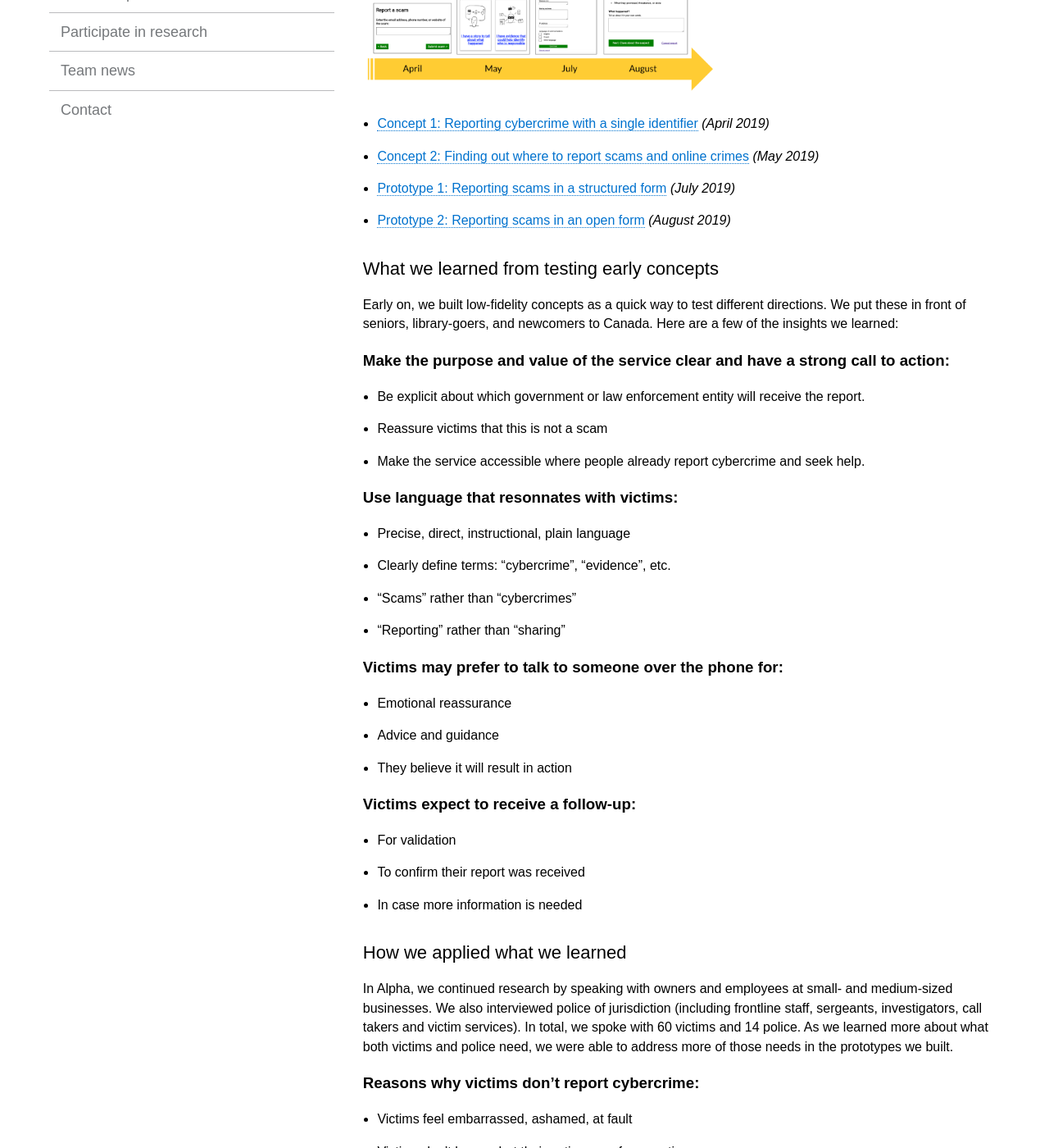
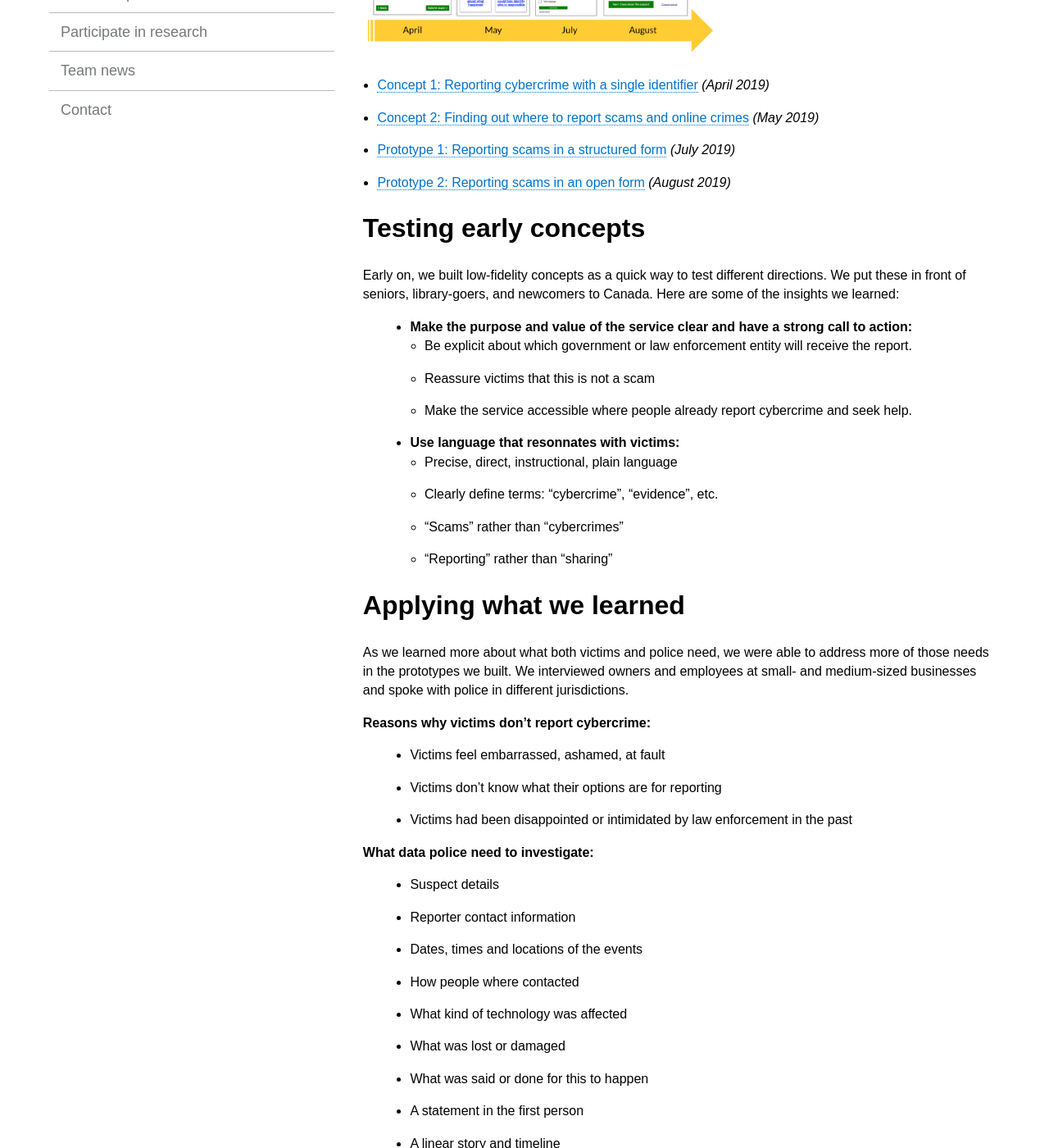
Before and after one commit to cds-snc/rcmp-report-a-cybercrime-alpha-documentation, a Jekyll site: the page built from _pages/en/prototypes.md, in a window 1280 px wide and 1400 px high, scrolled down 505 px. Shown: the whole window at 82% size. Built offline with Jekyll 4.4.1, drawn with Linux system fonts in a browser that asks for light colours; some of the changed text lies outside the part shown.

Commit message:
Update prototypes.md

```diff
--- a/_pages/en/prototypes.md
+++ b/_pages/en/prototypes.md
@@ -8,7 +8,7 @@ trans_url: "/prototypes/"
 
 # Learning by building and testing
 
-In Alpha, we focused primarily on building and testing prototypes with users, learning from them, and iterating based on what we learned. By putting something tangible in front of people who have been affected by cybercrime or fraud, we were able to learn about what they need and adjust prototypes to address more of those needs.
+By putting something tangible in front of people who have been affected by cybercrime or fraud, we were able to learn about what they need and adjust prototypes to address more of those needs.
 
 You can find an overview of the prototypes built, tested, and iterated on, below:
 
@@ -19,58 +19,48 @@ You can find an overview of the prototypes built, tested, and iterated on, below
  * [Prototype 1: Reporting scams in a structured form](https://testing-sep6.herokuapp.com/p1) *(July 2019)*
  * [Prototype 2: Reporting scams in an open form](https://testing-sep6.herokuapp.com/p2) *(August 2019)*
 
-## What we learned from testing early concepts
+# Testing early concepts
 
-Early on, we built low-fidelity concepts as a quick way to test different directions. We put these in front of seniors, library-goers, and newcomers to Canada. Here are a few of the insights we learned:
+Early on, we built low-fidelity concepts as a quick way to test different directions. We put these in front of seniors, library-goers, and newcomers to Canada. Here are some of the insights we learned:
 
-### Make the purpose and value of the service clear and have a strong call to action:
- * Be explicit about which government or law enforcement entity will receive the report.
- * Reassure victims that this is not a scam
- * Make the service accessible where people already report cybercrime and seek help.
+> * **Make the purpose and value of the service clear and have a strong call to action:**
+    * Be explicit about which government or law enforcement entity will receive the report.
+    * Reassure victims that this is not a scam
+    * Make the service accessible where people already report cybercrime and seek help.
 
-### Use language that resonnates with victims:
-   * Precise, direct, instructional, plain language
-   * Clearly define terms: "cybercrime", "evidence", etc.
-   * "Scams" rather than "cybercrimes"
-   * "Reporting" rather than "sharing"
+> * **Use language that resonnates with victims:**
+    * Precise, direct, instructional, plain language
+    * Clearly define terms: "cybercrime", "evidence", etc.
+    * "Scams" rather than "cybercrimes"
+    * "Reporting" rather than "sharing"
 
-### Victims may prefer to talk to someone over the phone for:
-   * Emotional reassurance
-   * Advice and guidance
-   * They believe it will result in action
+# Applying what we learned
 
-### Victims expect to receive a follow-up:
-   * For validation
-   * To confirm their report was received
-   * In case more information is needed
+As we learned more about what both victims and police need, we were able to address more of those needs in the prototypes we built. We interviewed owners and employees at small- and medium-sized businesses and spoke with police in different jurisdictions.
 
-## How we applied what we learned
+**Reasons why victims don't report cybercrime:**
+ > * Victims feel embarrassed, ashamed, at fault
+ > * Victims don’t know what their options are for reporting
+ > * Victims had been disappointed or intimidated by law enforcement in the past
 
-In Alpha, we continued research by speaking with owners and employees at small- and medium-sized businesses. We also interviewed police of jurisdiction (including frontline staff, sergeants, investigators, call takers and victim services). In total, we spoke with 60 victims and 14 police. As we learned more about what both victims and police need, we were able to address more of those needs in the prototypes we built.
+**What data police need to investigate:**
+ > * Suspect details
+ > * Reporter contact information
+ > * Dates, times and locations of the events
+ > * How people where contacted
+ > * What kind of technology was affected
+ > * What was lost or damaged
+ > * What was said or done for this to happen
+ > * A statement in the first person
+ > * A linear story and timeline
+ > * Any supporting evidence
 
-### Reasons why victims don't report cybercrime:
-  - Victims feel embarrassed, ashamed, at fault
-  - Victims don’t know what their options are for reporting
-  - Victims had been disappointed or intimidated by law enforcement in the past
+We then took what we learned and applied it to prototypes through incremental, but informed changes.
 
-### What data police need to investigate:
-  - Suspect details
-  - Reporter contact information
-  - Dates, times and locations of the events
-  - How people where contacted
-  - What kind of technology was affected
-  - What was lost or damaged
-  - What was said or done for this to happen
-  - A statement in the first person
-  - A linear story and timeline
-  - Any supporting evidence
-
-We took all these learnings from interviews and early concept testing and applied them to prototypes through incremental, but informed changes.
-
-### Simply asking for data is not enough
+## Simply asking for data is not enough
 There are many barriers that affect victims' ability to provide information especially without face-to-face interactions with someone who can empathize, provide context, and help a victim orient themselves in their situation. We found that many of the things victims struggle with, police are burdened by as well.
 
-### Victims cannot provide data all at once, or without structure
+## Victims cannot provide data all at once, or without structure
 
 Because they're upset or confused victims find reporting can get overwhelming very quickly. Police see a lot of incomplete reports, or lack of detail in reports because victims are too overwhelmed to answer all their questions.
 
@@ -79,7 +69,7 @@ Because they're upset or confused victims find reporting can get overwhelming ve
 
 We addressed this in the prototype by dividing the current iteration into short sections that are easily digestible.
 
-### Victims feel let down and stop reporting when what happens next is not what they expect
+## Victims feel let down and stop reporting when what happens next is not what they expect
 
 Because this is a new experience for victims, they expect a follow-up phone call, an interview, or some kind of written confirmation that something was received. When next steps are not clear, victims might get anxious and call or vicit the police in person to ask for updates.
 
@@ -96,7 +86,7 @@ Because this is a new experience for victims, they expect a follow-up phone call
 
  ![After]({{ site.baseurl }}/assets/img/after.png){:width="500 px"}
 
-### Victims avoid reporting because they're ashamed and feel at fault
+## Victims avoid reporting because they're ashamed and feel at fault
 
  When people become a victim of cybercrime, especially for the first time, they often feel embarrassed or afraid. They might think it's their fault, especially if they're not tech-savvy. Because of shame, guilt and embarrassment, victims avoid telling friends, family and police about what happened.
 
@@ -109,7 +99,7 @@ We try to use blameless words and a blameless tone to acknowledge that people ar
 
  ![Blameless]({{ site.baseurl }}/assets/img/blameless.png){:width="500 px"}
 
-### Victims use different language than law enforcement.
+## Victims use different language than law enforcement.
 
 The public does not have the same definitions for words that people in law enforcement do. Police reword required data fields so that victims understand them. Words like "evidence", "suspect", "fraud", "cybercrime" have different definitions depending who you ask. Police often give guidance to people and explain what these terms mean.
 
@@ -117,7 +107,7 @@ Instead of relying on those words alone, we add context and provide examples and
 
  ![Language]({{ site.baseurl }}/assets/img/language.png){:width="500 px"}
 
-### Victims need to protect themselves from ongoing or future attacks.
+## Victims need to protect themselves from ongoing or future attacks.
 
  We also learned that the biggest problem for victims and the biggest problem for police is the lack of preventative guidance and education around protecting oneself.
 
@@ -130,16 +120,16 @@ Victims are in a state of distress and confusion. They need clear next steps rel
 
  ![Guidance]({{ site.baseurl }}/assets/img/guidance.png){:width="500 px"}
 
-## How users responded to prototypes in a quantitative experiment
+# Putting prototypes in front of many users
 
-To test whether our latest iteration of the reporting form [Prototype 2](https://www.report-a-cybercrime.alpha.rcmp-grc.gc.ca/p2) met the needs of victims and police, we examined how the current iteration compared to other versions including the [baseline fraud reporting system](https://report-a-cybercrime.alpha.rcmp-grc.gc.ca/CAFCFRS/) and an earlier version [Prototype 1](https://www.report-a-cybercrime.alpha.rcmp-grc.gc.ca/p1).
+To test whether our latest iteration of the reporting form [Prototype 2](https://www.report-a-cybercrime.alpha.rcmp-grc.gc.ca/p2) met the needs of victims and police, we examined how the current iteration compared to other versions including the [baseline fraud reporting system](https://report-a-cybercrime.alpha.rcmp-grc.gc.ca/CAFCFRS/) and an earlier version [Prototype 1](https://www.report-a-cybercrime.alpha.rcmp-grc.gc.ca/p1) in a quantitative experiment.
 
 ![Comparison of prototypes]({{ site.baseurl }}/assets/img/suspects.png){:width="500 px"}
 
-The purpose was to test whether the current iteration (Prototype 2) of the reporting form meets the needs of victims and police of jurisdiction (on a larger scale) and to see how it compared in terms of:
-1. the quality of users' experience reporting a cybercrime
-2. Users' trust and confidence in the form
-3. The quality and quantity of reports submitted
+The purpose was to test whether the current iteration compared in terms of:
+> 1. the quality of users' experience reporting a cybercrime
+> 2. Users' trust and confidence in the form
+> 3. The quality and quantity of reports submitted
 
 ### Prototype 1 (P1)
 This prototype was designed to test how victims of cybercrime engage with a longer form that asks preset questions. It was based on the [baseline fraud reporting form](https://report-a-cybercrime.alpha.rcmp-grc.gc.ca/CAFCFRS/), and was re-designed to lower the cognitive load by simplifying layout, content, and interactions. It reduces content for easier reading and uses more accessible language.
```
